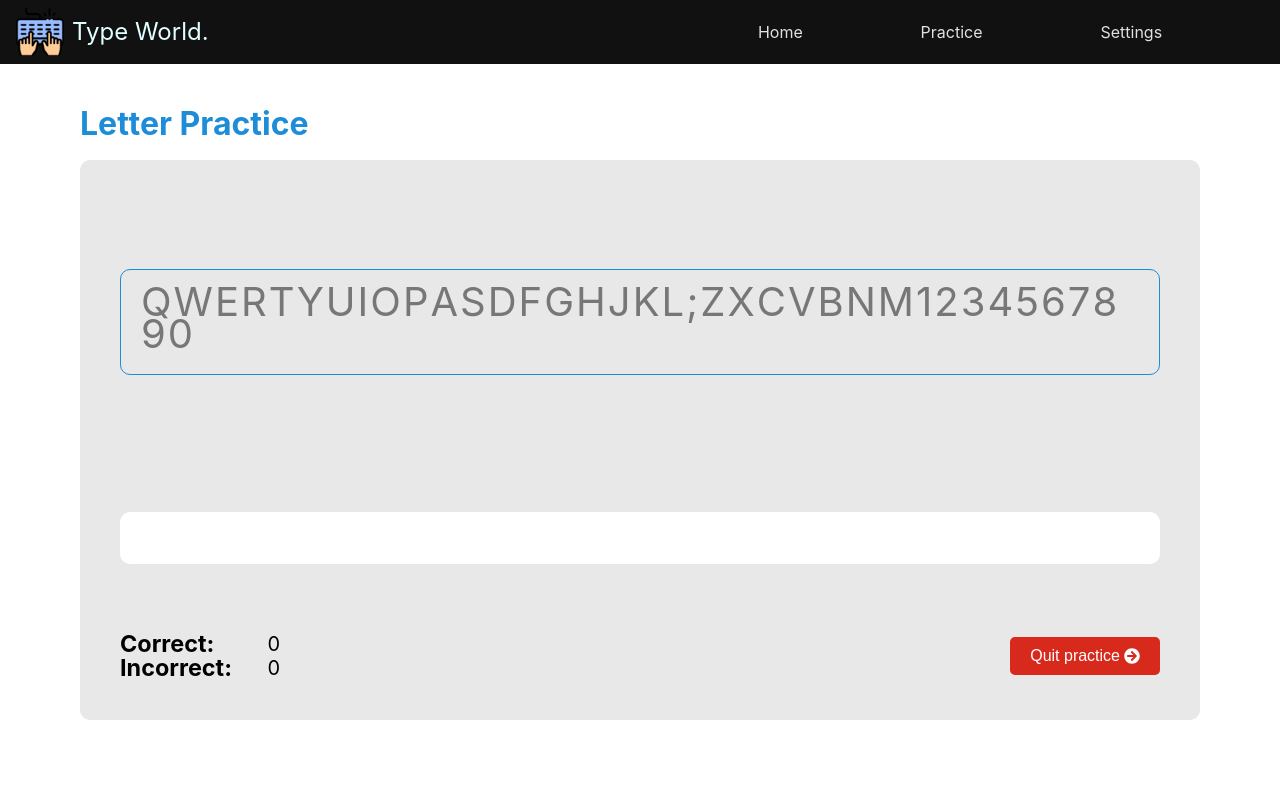
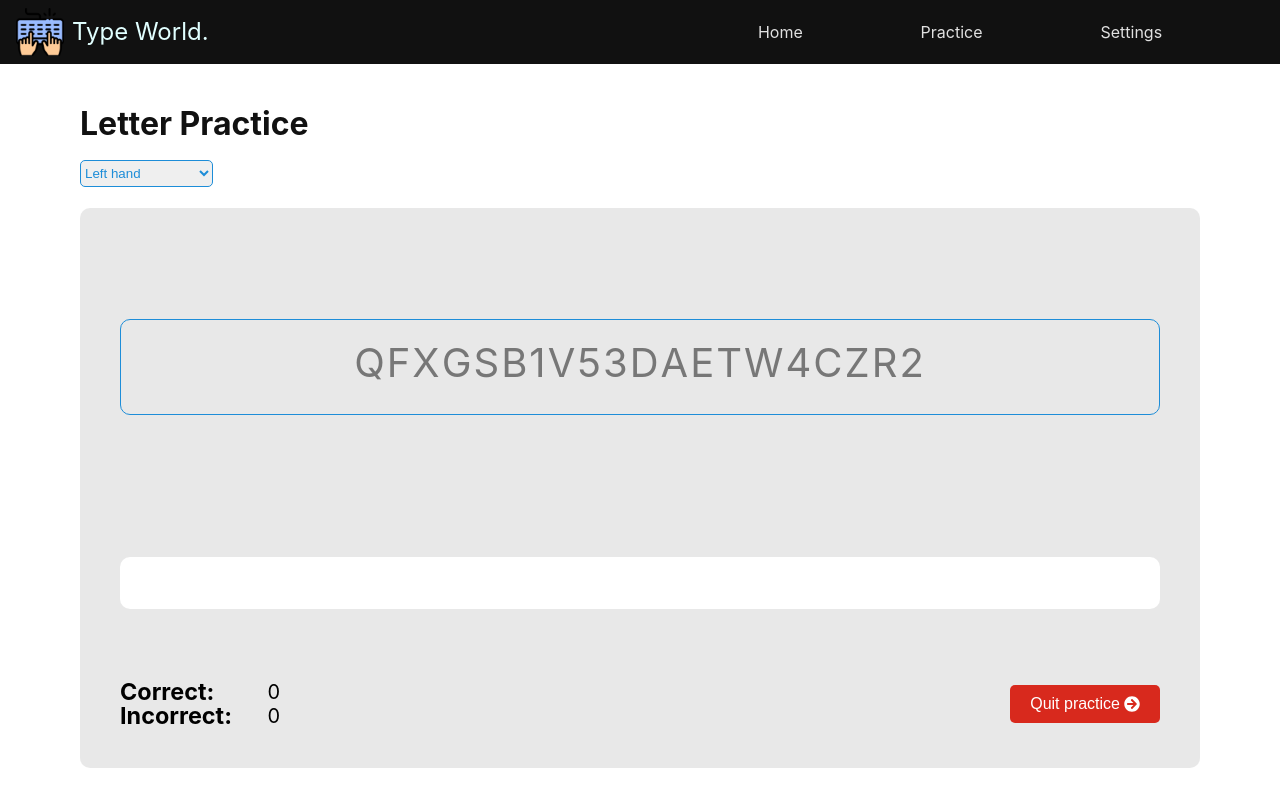
Before and after one commit to CamSteph/type-challenge01, a React (Vite) app: page /practice/letters in a window 1280 px wide. Shown: the top 800 px of the page. Built offline with nearby package versions, Linux system fonts and the light colour scheme.

Commit message:
Randomize letters and update letter practice provider

```diff
--- a/src/App.jsx
+++ b/src/App.jsx
@@ -11,7 +11,7 @@ import NotFoundPage from './components/NotFoundPage';
 import LetterPractice from './pages/LetterPractice';
 import SpeedTest from './pages/SpeedTest';
 import Settings from './pages/Settings';
-import { LetterScoreProvider } from './containers/LetterScoreProvider';
+import { LetterPracticeProvider } from './containers/LetterPracticeProvider';
 
 function App() {
 
@@ -21,7 +21,7 @@ function App() {
       <Routes>
         <Route exact path='/' element={<Home />} />
         <Route exact path='/practice' element={<PracticeOptions />} />
-        <Route exact path='/practice/letters' element={<LetterScoreProvider children={<LetterPractice />} />} />
+        <Route exact path='/practice/letters' element={<LetterPracticeProvider children={<LetterPractice />} />} />
         <Route exact path='/practice/speed-test' element={<SpeedTest />} />
         <Route exact path='/settings' element={<Settings />} />
         <Route path='*' element={<NotFoundPage />} />
--- /dev/null
+++ b/src/components/LetterDisplay/index.jsx
@@ -0,0 +1,47 @@
+import React, { useEffect, useState } from 'react';
+import styled from 'styled-components';
+import { generateLetters } from '../../utils/generateLetters';
+
+const Container = styled.div`
+  width: 100%;
+  min-height: 6em;
+  max-height: 12em;
+  padding: 20px;
+  border: 1px solid #1d8dd8;
+  border-radius: 10px;
+  margin: auto;
+  display: grid;
+  place-items: center;
+`;
+
+const Letter = styled.p`
+  font-size: 40px;
+  display: inline-block;
+  letter-spacing: 2px;
+  color: #777;
+  text-transform: capitalize;
+`;
+
+const LetterDisplay = ({mode}) => {
+
+  const [letters, setLetters] = useState([]);
+  // const remove = Math.floor(Math.random() * letter);
+
+  // console.log(stringLength);
+
+  useEffect(() => {
+
+    setLetters(generateLetters(mode));
+
+  }, [mode]);
+
+  return (
+    <Container>
+      <div>
+        {letters.map(letter => <Letter key={letter}>{letter}</Letter>)}
+      </div>
+    </Container>
+  );
+};
+
+export default LetterDisplay;
--- a/src/components/NotFoundPage/index.jsx
+++ b/src/components/NotFoundPage/index.jsx
@@ -32,7 +32,6 @@ const NotFoundImg = styled.img`
 const NotFoundMsg = styled.span`
   font-size: 20px;
   text-align: center;
-  /* transform: translateY(-550%); */
   font-weight: 900;
 `;
 
@@ -51,7 +50,7 @@ const NotFoundPage = () => {
         <NotFoundMsg>Uh-oh! You seem to be lost.</NotFoundMsg>
         <Button
           btnOnClick={goBackHome}
-          btnText='Go back Home'
+          btnText='Go back'
           btnAction='primary'
           btnSize='md'
           btnInverted={true}
--- a/src/containers/LetterGenerator/index.jsx
+++ /dev/null
@@ -1,85 +0,0 @@
-import React, { useEffect, useState } from 'react';
-import styled from 'styled-components';
-
-const Container = styled.div`
-  width: 100%;
-  min-height: 6em;
-  max-height: 12em;
-  padding: 20px;
-  border: 1px solid #1d8dd8;
-  border-radius: 10px;
-  margin: auto;
-`;
-
-const Letter = styled.p`
-  font-size: 40px;
-  display: inline-block;
-  letter-spacing: 2px;
-  color: #777;
-  text-transform: capitalize;
-`;
-
-const LetterGenerator = ({letterTypes}) => {
-
-  const [letters, setLetters] = useState([]);
-  const stringLength = Math.floor(Math.random() * 10);
-
-  console.log(stringLength);
-
-  useEffect(() => {
-    const generateLetters = () => {
-      switch(letterTypes) {
-        case 'left-hand':
-          setLetters([
-            'q', 'w', 'e', 'r', 't',
-            'a', 's', 'd', 'f', 'g',
-            'z', 'x', 'c', 'v', 'b',
-            '1', '2', '3', '4', '5',
-          ]);
-          break;
-        case 'right-hand':
-          setLetters([
-            'y', 'u', 'i', 'o', 'p',
-            'h', 'j', 'k', 'l', ';',
-            'n', 'm',
-            '6', '7', '8', '9', '0'
-          ]);
-          break;
-        case 'all':
-          setLetters([
-            'q', 'w', 'e', 'r', 't',
-            'y', 'u', 'i', 'o', 'p',
-            'a', 's', 'd', 'f', 'g',
-            'h', 'j', 'k', 'l', ';',
-            'z', 'x', 'c', 'v', 'b',
-            'n', 'm',
-            '1', '2', '3', '4', '5',
-            '6', '7', '8', '9', '0'
-          ]);
-          break;
-        default:
-          setLetters([
-            'q', 'w', 'e', 'r', 't',
-            'y', 'u', 'i', 'o', 'p',
-            'a', 's', 'd', 'f', 'g',
-            'h', 'j', 'k', 'l', ';',
-            'z', 'x', 'c', 'v', 'b',
-            'n', 'm',
-            '1', '2', '3', '4', '5',
-            '6', '7', '8', '9', '0'
-          ]);
-      }
-    };
-
-    generateLetters();
-
-  }, [letterTypes]);
-
-  return (
-    <Container>
-      {letters.map(letter => <Letter key={letter}>{letter}</Letter>)}
-    </Container>
-  );
-};
-
-export default LetterGenerator;
--- /dev/null
+++ b/src/containers/LetterPracticeProvider/index.jsx
@@ -0,0 +1,24 @@
+import React, {useState, createContext} from 'react';
+
+const LetterPracticeContext = createContext(undefined);
+const LetterPracticeDispatchContext = createContext(undefined);
+
+const LetterPracticeProvider = ({children}) => {
+
+  const [letterPracticeState, setLetterPracticeState] = useState({
+    letters: [],
+    correct: 0,
+    incorrect: 0,
+    mode: 'left-hand'
+  });
+
+  return (
+    <LetterPracticeContext.Provider value={letterPracticeState}>
+      <LetterPracticeDispatchContext.Provider value={setLetterPracticeState}>
+        {children}
+      </LetterPracticeDispatchContext.Provider>
+    </LetterPracticeContext.Provider>
+  );
+};
+
+export { LetterPracticeProvider, LetterPracticeContext, LetterPracticeDispatchContext };
--- a/src/containers/LetterScoreProvider/index.jsx
+++ /dev/null
@@ -1,20 +0,0 @@
-import React, {useState, createContext} from 'react';
-
-const LetterScoreContext = createContext(undefined);
-const LetterScoreDispatchContext = createContext(undefined);
-
-const LetterScoreProvider = ({children}) => {
-
-  const [letterScore, setLetterScore] = useState({correct: 0, incorrect: 0});
-
-  return (
-    <LetterScoreContext.Provider value={letterScore}>
-      <LetterScoreDispatchContext.Provider value={setLetterScore}>
-        {children}
-      </LetterScoreDispatchContext.Provider>
-    </LetterScoreContext.Provider>
-  );
-};
-
-export { LetterScoreProvider, LetterScoreContext, LetterScoreDispatchContext };
-// export default LetterScoreProvider;
--- a/src/pages/LetterPractice.jsx
+++ b/src/pages/LetterPractice.jsx
@@ -2,24 +2,34 @@ import React, { useContext } from 'react';
 import { useNavigate } from 'react-router-dom';
 import styled from 'styled-components';
 import Button from '../components/Button';
-import LetterGenerator from '../containers/LetterGenerator';
+import LetterDisplay from '../components/LetterDisplay';
 import { FaArrowCircleRight } from 'react-icons/fa';
-import { LetterScoreContext, LetterScoreDispatchContext } from '../containers/LetterScoreProvider';
+import { LetterPracticeContext, LetterPracticeDispatchContext } from '../containers/LetterPracticeProvider';
 
 const Container = styled.div`
   width: 100%;
   min-height: 100vh;
   padding: 7em 5em;
   display: grid;
-  grid-template-rows: 3em auto 3em;
+  grid-template-rows: 3em 3em auto 3em;
 
   .page-title {
     text-align: left;
-    color: #1d8dd8;
+    color: #111;
   }
 
   .quit-practice-btn {
 
+  }
+
+  .mode-switch {
+    outline: none;
+    height: 2em;
+    width: 10em;
+    border: 1px solid #1d8dd8;
+    border-radius: 5px;
+    color: #1d8dd8;
+    cursor: pointer;
   }
 `;
 
@@ -75,19 +85,36 @@ const LetterPractice = () => {
     navigate('/');
   }
 
-  const {correct, incorrect} = useContext(LetterScoreContext);
-  const setLetterScore = useContext(LetterScoreDispatchContext);
+  const {letters, correct, incorrect, mode} = useContext(LetterPracticeContext);
+  const setLetterPracticeState = useContext(LetterPracticeDispatchContext);
 
   const incrementCorrectAmt = () => {
-    setLetterScore({incorrect, correct: correct + 1});
+    setLetterPracticeState({incorrect, correct: correct + 1});
+  };
+
+  const setMode = (e) => {
+    const value = e.target.value;
+    if (value) {
+      setLetterPracticeState(prev => {
+        const updated = {...prev};
+        updated.mode = value;
+        return updated;
+      });
+    }
   };
 
 
   return (
     <Container>
       <h1 className='page-title' onClick={incrementCorrectAmt}>Letter Practice</h1>
+      <select name="mode-switch" id="mode-switch" className="mode-switch" onChange={setMode}>
+        <option value='all' disabled>Choose a mode:</option>
+        <option value='left-hand'>Left hand</option>
+        <option value='right-hand'>Right hand</option>
+        <option value='all'>Both hands</option>
+      </select>
       <Wrapper>
-        <LetterGenerator />
+        <LetterDisplay mode={mode} />
         <LetterInput
           type='text'
         />
--- /dev/null
+++ b/src/utils/generateLetters.js
@@ -0,0 +1,75 @@
+/**
+ * Accepts an array of letters and shuffles them
+ * @param {array} arrayOfLetters
+ * @returns Shuffled array of letters
+ */
+export const shuffleArrayOfLetters = (arrayOfLetters) => {
+  let currentIndex = arrayOfLetters.length, randomIndex;
+
+  while (currentIndex !== 0) {
+    randomIndex = Math.floor(Math.random() * currentIndex);
+    currentIndex--;
+
+    // a way to do bubble sort without the extra `temp` value
+    [
+      arrayOfLetters[currentIndex],
+      arrayOfLetters[randomIndex]
+    ] = [
+      arrayOfLetters[randomIndex],
+      arrayOfLetters[currentIndex],
+    ]
+  }
+  return arrayOfLetters;
+}
+
+
+/**
+ * Generate letters depending on letter practice mode
+ * @param {string} `mode` The type of letters to return, ex: 'left-hand'
+ * @returns Array of characters represented by the mode
+ */
+export const generateLetters = (mode = 'all') => {
+  let letters;
+  switch(mode) {
+    case 'left-hand':
+      letters = [
+        'q', 'w', 'e', 'r', 't',
+        'a', 's', 'd', 'f', 'g',
+        'z', 'x', 'c', 'v', 'b',
+        '1', '2', '3', '4', '5',
+      ];
+      break;
+    case 'right-hand':
+      letters = [
+        'y', 'u', 'i', 'o', 'p',
+        'h', 'j', 'k', 'l', ';',
+        'n', 'm',
+        '6', '7', '8', '9', '0'
+      ];
+      break;
+    case 'all':
+      letters = [
+        'q', 'w', 'e', 'r', 't',
+        'y', 'u', 'i', 'o', 'p',
+        'a', 's', 'd', 'f', 'g',
+        'h', 'j', 'k', 'l', ';',
+        'z', 'x', 'c', 'v', 'b',
+        'n', 'm',
+        '1', '2', '3', '4', '5',
+        '6', '7', '8', '9', '0'
+      ];
+      break;
+    default:
+      letters = [
+        'q', 'w', 'e', 'r', 't',
+        'y', 'u', 'i', 'o', 'p',
+        'a', 's', 'd', 'f', 'g',
+        'h', 'j', 'k', 'l', ';',
+        'z', 'x', 'c', 'v', 'b',
+        'n', 'm',
+        '1', '2', '3', '4', '5',
+        '6', '7', '8', '9', '0'
+      ];
+  }
+  return shuffleArrayOfLetters(letters);
+};
```
Also changed, not shown: src/containers/LetterGeneratorProvider/index.jsx (added, +66 -0 lines).
